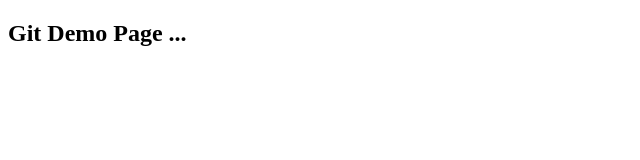
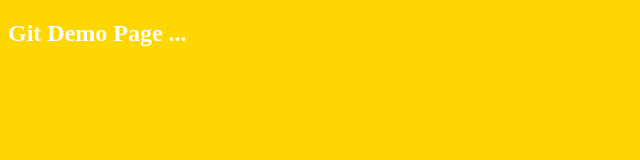
Before and after one commit to sirthein/gurutest, a plain HTML site: page index.html in a window 1280 px wide. Shown: the whole page, without its empty margins (0-640 px from the left). Drawn offline with Linux system fonts and the light colour scheme.

Commit message:
add basic style

```diff
--- a/index.html
+++ b/index.html
@@ -5,6 +5,7 @@
     <meta http-equiv="X-UA-Compatible" content="IE=edge">
     <meta name="viewport" content="width=device-width, initial-scale=1.0">
     <title>Document</title>
+    <link rel="stylesheet" href="style.css">
 </head>
 <body>
     <h2>Git Demo Page ...</h2>
--- /dev/null
+++ b/style.css
@@ -0,0 +1,6 @@
+body{
+    background: gold;
+}
+h2 {
+    color: #fff;
+}
```
